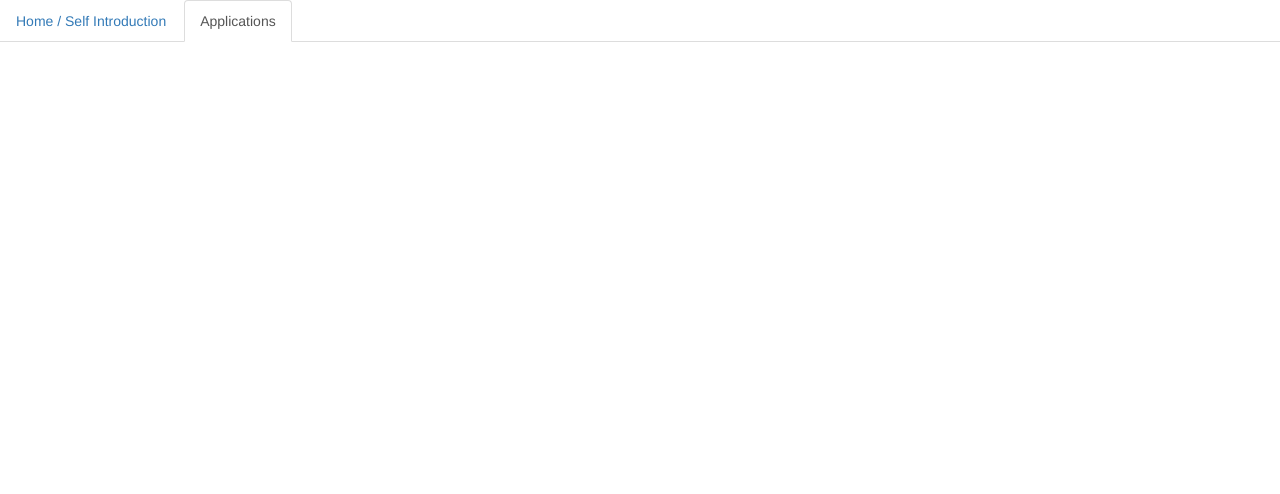
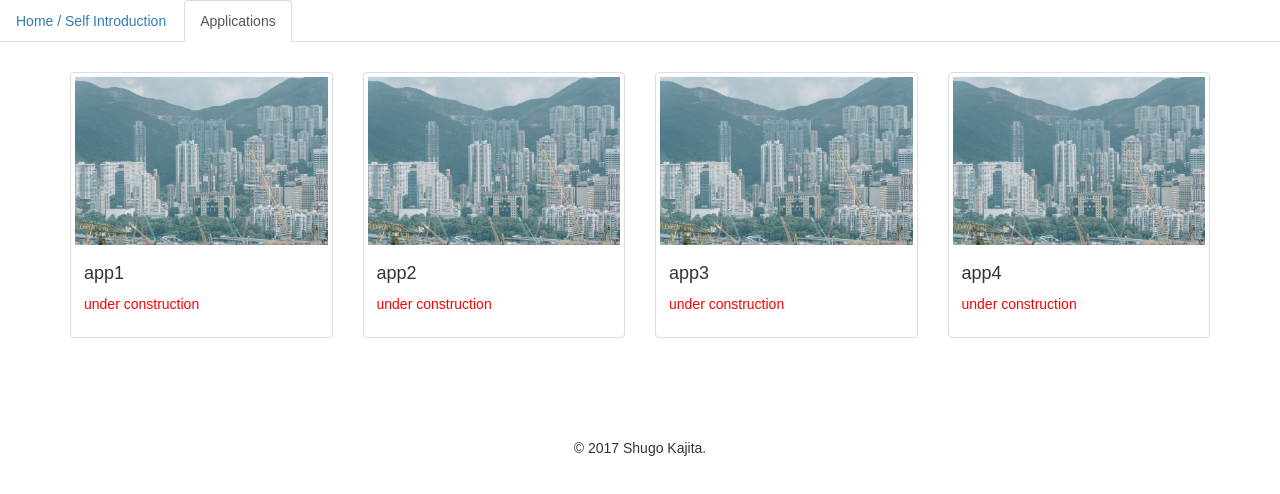
Before and after one commit to kaj1m5/kaj1m5.github.io, a plain HTML site: page apps.html in a window 1280 px wide. Drawn offline with nearby package versions, Linux system fonts and the light colour scheme.

Commit message:
complete requirement

```diff
--- /dev/null
+++ b/apps.css
@@ -0,0 +1,21 @@
+* {
+    margin: 0;
+    padding: 0;
+}
+
+body{
+    font-family: YuGothic, "游ゴシック", "メイリオ", Meiryo, "ヒラギノ角ゴ Pro W3", "Hiragino Kaku Gothic Pro", sans-serif;
+    font-size: 14px;
+}
+
+.row{
+    margin-bottom: 50px;
+}
+
+footer{
+    text-align: center;
+}
+
+section{
+    padding: 30px 20px;
+}
--- a/apps.html
+++ b/apps.html
@@ -11,6 +11,7 @@
     <script src="//ajax.googleapis.com/ajax/libs/jquery/1.11.3/jquery.min.js"></script>
     <!-- BootstrapのJS読み込み -->
     <script src="//maxcdn.bootstrapcdn.com/bootstrap/3.3.5/js/bootstrap.min.js"></script>
+    <link rel="stylesheet" href="apps.css">
   </head>
   <body>
 
@@ -19,6 +20,62 @@
       <li role="presentation" class="active"><a href="apps.html">Applications</a></li>
     </ul>
 
+    <section>
+    <div class="applications">
+
+      <div class="container">
+        <div class="row">
+
+          <div class="col-sm-3 col-xs-6">
+            <div class="thumbnail">
+              <img src="underconstruction.jpg" alt="">
+              <div class="caption">
+                <h4>app1</h4>
+                <p style="color:red;">under construction</p>
+              </div>
+            </div>
+          </div>
+
+          <div class="col-sm-3 col-xs-6">
+            <div class="thumbnail">
+              <img src="underconstruction.jpg" alt="">
+              <div class="caption">
+                <h4>app2</h4>
+                <p style="color:red;">under construction</p>
+              </div>
+            </div>
+          </div>
+
+          <div class="col-sm-3 col-xs-6">
+            <div class="thumbnail">
+              <img src="underconstruction.jpg" alt="">
+              <div class="caption">
+                <h4>app3</h4>
+                <p style="color:red;">under construction</p>
+              </div>
+            </div>
+          </div>
+
+          <div class="col-sm-3 col-xs-6">
+            <div class="thumbnail">
+              <img src="underconstruction.jpg" alt="">
+              <div class="caption">
+                <h4>app4</h4>
+                <p style="color:red;">under construction</p>
+              </div>
+            </div>
+          </div>
+
+        </div>
+
+      </div>
+
+    </div>
+    </section>
+
+    <footer>
+      <p>&copy; 2017 Shugo Kajita.</p>
+    </footer>
 
   </body>
 </html>
--- a/index.scss
+++ b/index.css
@@ -8,7 +8,7 @@ body{
     font-size: 14px;
 }
 
-.row{
+self-intro{
     margin-bottom: 50px;
 }
 
@@ -16,10 +16,6 @@ footer{
     text-align: center;
 }
 
-img{
-    max-width: 120px;
-}
-
 section{
     padding: 30px 20px;
 }
```
Also changed, not shown: index.html (+4 -5 lines), underconstruction.jpg (added).
